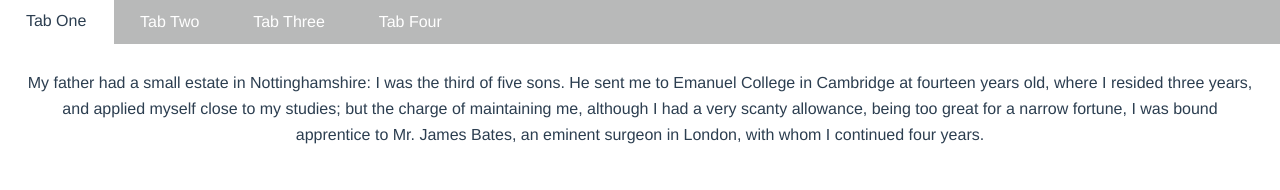
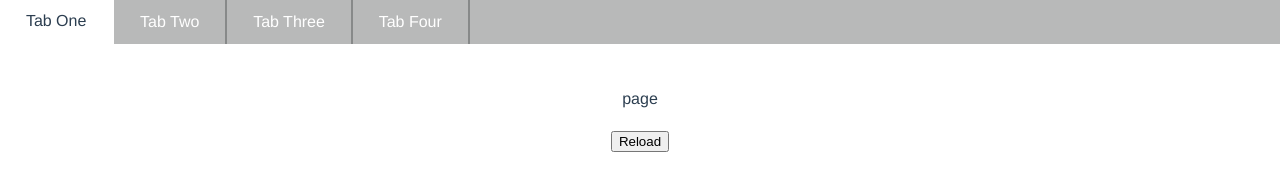
Before and after one commit to byte-4096/js-web-browser, a website: page app/browser.html in a window 1280 px wide. Both pictures are taken after a click on the label "Tab One". Drawn offline with Linux system fonts and the light colour scheme.

Commit message:
did stuff

```diff
--- a/app/browser.html
+++ b/app/browser.html
@@ -18,15 +18,8 @@
                         />
                         <label for="tab-1" class="tab-label">Tab One</label>
                         <div class="tab-content">
-                            My father had a small estate in Nottinghamshire: I
-                            was the third of five sons. He sent me to Emanuel
-                            College in Cambridge at fourteen years old, where I
-                            resided three years, and applied myself close to my
-                            studies; but the charge of maintaining me, although
-                            I had a very scanty allowance, being too great for a
-                            narrow fortune, I was bound apprentice to Mr. James
-                            Bates, an eminent surgeon in London, with whom I
-                            continued four years.
+                            <p>page</p>
+                            <button onclick="win.reload()">Reload</button>
                         </div>
                     </div>
                     <div class="tab">
@@ -43,6 +36,7 @@
                             other parts of the mathematics, useful to those who
                             intend to travel, as I always believed it would be,
                             some time or other, my fortune to do.
+                            <button onclick="win.moveTo(2000, 5000)">Move</button>
                         </div>
                     </div>
                     <div class="tab">
--- a/app/css/main.css
+++ b/app/css/main.css
@@ -1,5 +1,18 @@
 * {
   box-sizing: border-box;
+  -webkit-touch-callout: none;
+  /* iOS Safari */
+  -webkit-user-select: none;
+  /* Safari */
+  -khtml-user-select: none;
+  /* Konqueror HTML */
+  -moz-user-select: none;
+  /* Old versions of Firefox */
+  -ms-user-select: none;
+  /* Internet Explorer/Edge */
+  user-select: none;
+  /* Non-prefixed version, currently
+                                supported by Chrome, Edge, Opera and Firefox */
 }
 
 body {
@@ -72,7 +85,7 @@ body {
   height: 3em;
   padding: 0 1.618em;
   background: #b8b9b9;
-  border-right: 0.125rem solid #b8b9b9;
+  border-right: 0.125rem solid #878989;
   color: #fff;
   cursor: pointer;
   top: 0;
--- a/app/js/main.js
+++ b/app/js/main.js
@@ -1,5 +1,7 @@
 // Create an empty context menu
 var menu = new nw.Menu();
+// Get the current window
+var win = nw.Window.get();
 
 // Add some items with label
 menu.append(new nw.MenuItem({
@@ -10,7 +12,12 @@ menu.append(new nw.MenuItem({
 }));
 menu.append(new nw.MenuItem({ label: 'Paste' }));
 menu.append(new nw.MenuItem({ type: 'separator' }));
-menu.append(new nw.MenuItem({ label: 'Item C' }));
+menu.append(new nw.MenuItem({
+    label: 'Inspect',
+    click: function () {
+        win.showDevTools();
+    }
+}));
 
 // Hooks the "contextmenu" event
 document.body.addEventListener('contextmenu', function (ev) {
--- a/app/package.json
+++ b/app/package.json
@@ -7,7 +7,7 @@
         "title": "Macium Browser",
         "icon": "img/favicon-raw.png",
         "toolbar": true,
-        "frame": true,
+        "frame": false,
         "width": 800,
         "height": 500,
         "min_width": 400,
```
